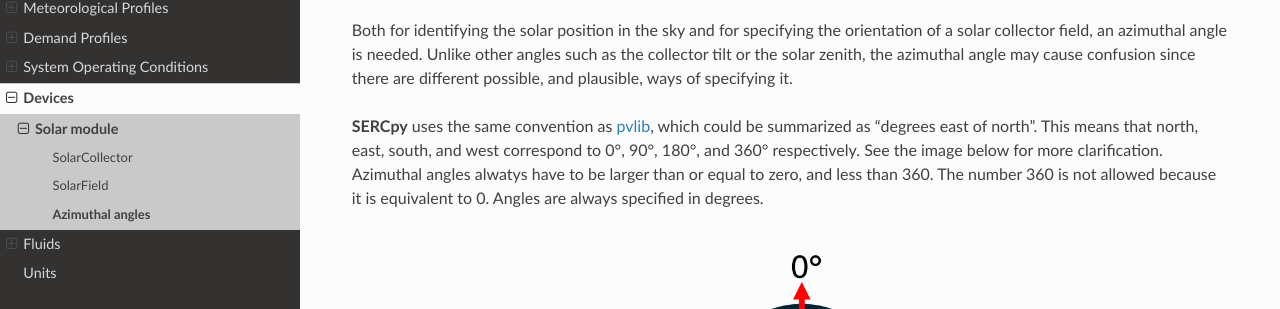
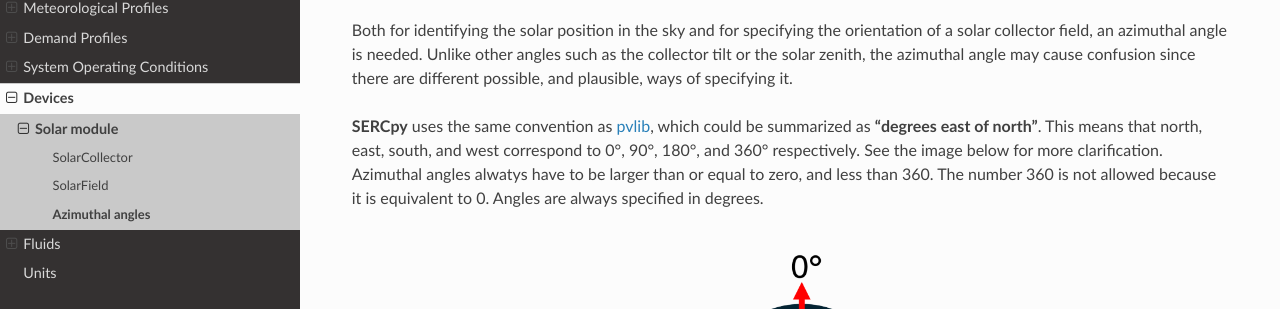
Before and after one commit to serc-chile/SERCpy, a Sphinx documentation site: the page built from docs/source/devices/solar/azimuthal_angle.rst, in a window 1280 px wide and 925 px high. Shown: the part 141-450 px from the top of the window. Built offline with Sphinx 7.4.7 and the Read the Docs theme 3.1.0, drawn with Linux system fonts in a browser that asks for light colours; pages that are not in the unit, such as notebooks, are missing from menus.

```diff
--- a/docs/source/devices/solar/azimuthal_angle.rst
+++ b/docs/source/devices/solar/azimuthal_angle.rst
@@ -4,7 +4,7 @@ Azimuthal angles
 Both for identifying the solar position in the sky and for specifying the orientation of a solar collector field, an azimuthal angle is needed.
 Unlike other angles such as the collector tilt or the solar zenith, the azimuthal angle may cause confusion since there are different possible, and plausible, ways of specifying it.
 
-**SERCpy** uses the same convention as `pvlib <https://pvlib-python.readthedocs.io/en/stable/>`_, which could be summarized as "degrees east of north".
+**SERCpy** uses the same convention as `pvlib <https://pvlib-python.readthedocs.io/en/stable/>`_, which could be summarized as **"degrees east of north"**.
 This means that north, east, south, and west correspond to 0°, 90°, 180°, and 360° respectively. See the image below for more clarification.
 Azimuthal angles alwatys have to be larger than or equal to zero, and less than 360. The number 360 is not allowed because it is equivalent to 0. Angles are always specified in degrees.
 
```
